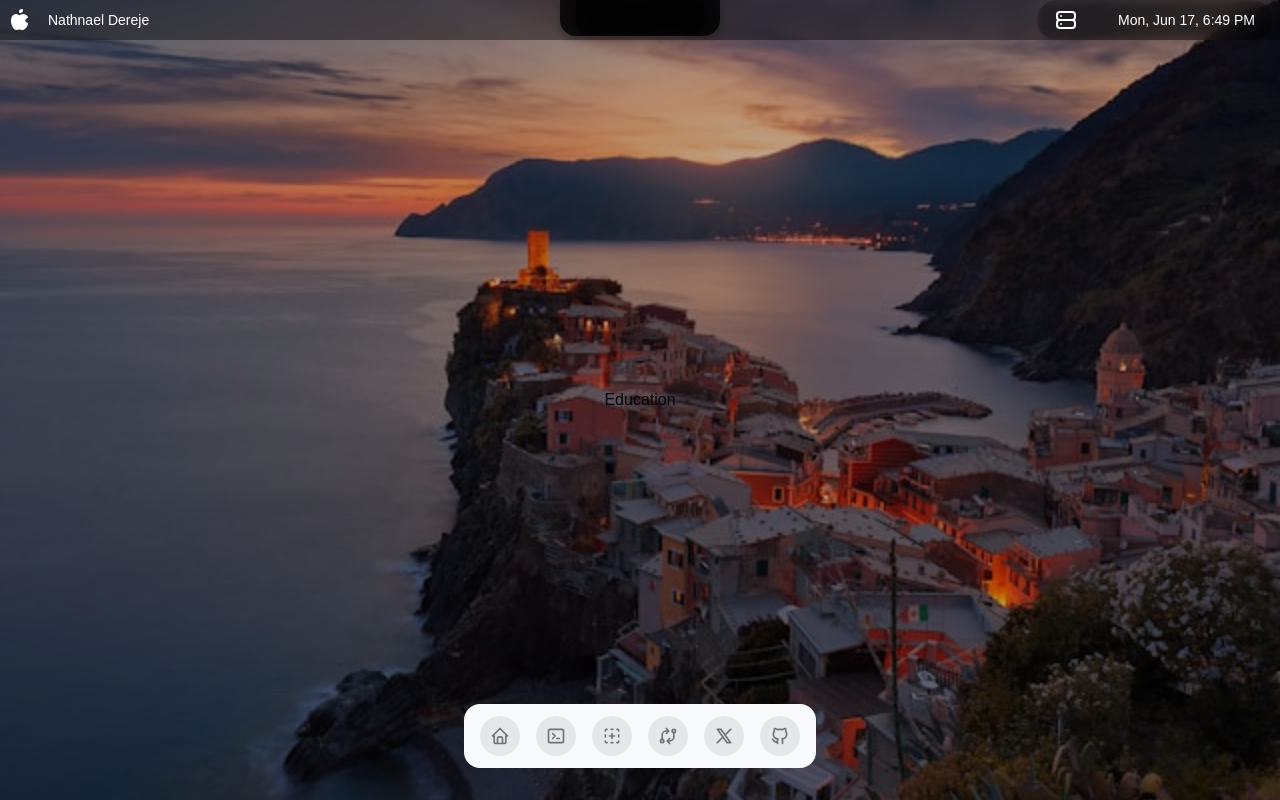
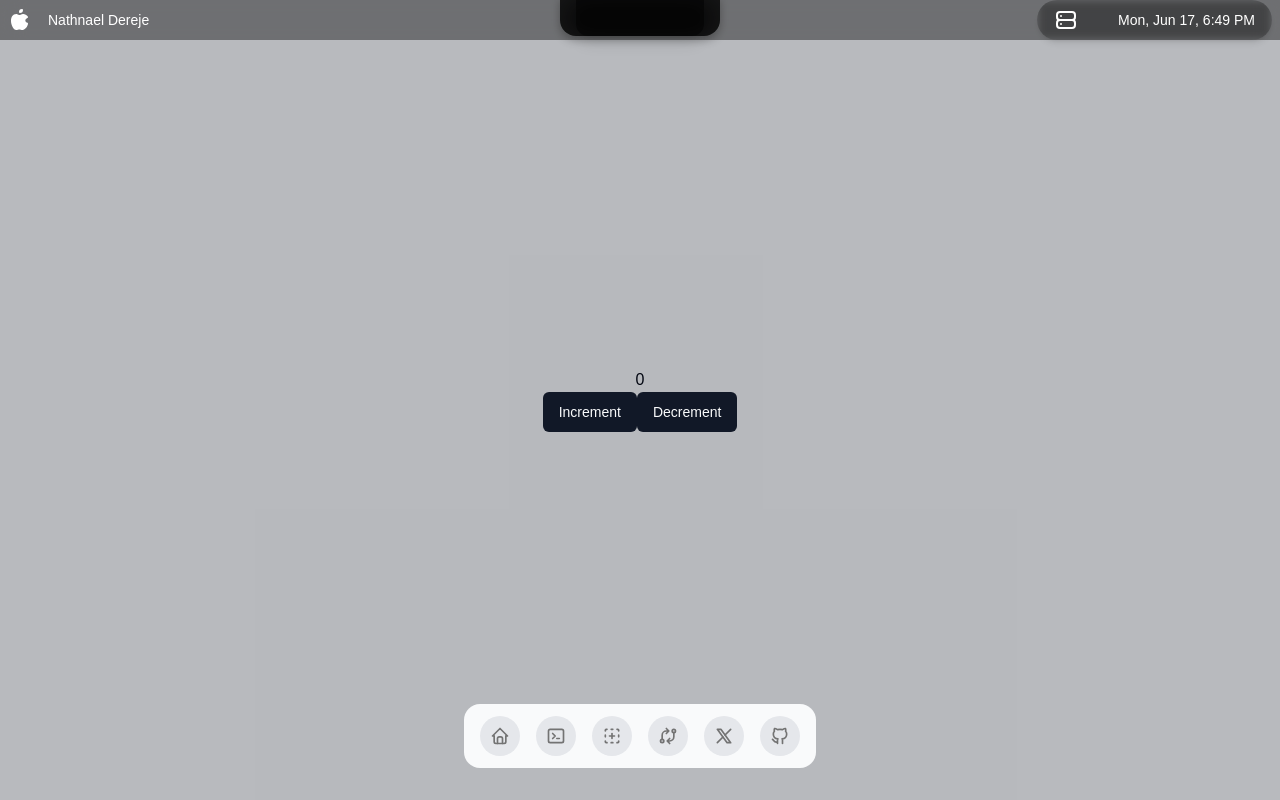
Before and after one commit to NathanZlion/Portfolio, a Next.js app: page /home in a window 1280 px wide. Built offline with nearby package versions, Linux system fonts and the light colour scheme.

Commit message:
Configure redux store

```diff
--- a/package.json
+++ b/package.json
@@ -13,6 +13,7 @@
     "@radix-ui/react-progress": "^1.1.2",
     "@radix-ui/react-slot": "^1.1.2",
     "@radix-ui/react-toggle": "^1.1.2",
+    "@reduxjs/toolkit": "^2.5.1",
     "@tabler/icons-react": "^3.30.0",
     "class-variance-authority": "^0.7.1",
     "clsx": "^2.1.1",
@@ -25,6 +26,7 @@
     "react": "^18",
     "react-day-picker": "^8.10.1",
     "react-dom": "^18",
+    "react-redux": "^9.2.0",
     "tailwind-merge": "^3.0.1",
     "tailwindcss-animate": "^1.0.7"
   },
--- a/src/app/(Desktop)/education/page.tsx
+++ /dev/null
@@ -1,12 +0,0 @@
-import Link from "next/link";
-
-export default function Educaiton() {
-    return (
-        <div>
-            <div> Education </div>
-
-            {/* link to go to / */}
-            <Link href="/home">Home</Link>
-        </div>
-    )
-}
--- a/src/app/(Desktop)/home/page.tsx
+++ b/src/app/(Desktop)/home/page.tsx
@@ -1,11 +1,21 @@
 'use client';
 
-import Link from 'next/link';
+import { Button } from "@/components/ui/button";
+import { decrease, increase } from "@/lib/state/counter/counterSlice";
+import { RootState } from '@/lib/store';
+import { useAppSelector, useAppDispatch } from "@/lib/hooks";
 
 export default function Home() {
+    const count = useAppSelector((state: RootState) => state.counterReducer.value);
+    const dispatch = useAppDispatch();
+
     return (
-        <div className='flex items-center justify-center h-full z-10'>
-            <Link href="/education">Education</Link>
+        <div className='flex flex-col items-center justify-center h-full'>
+            <div> {count} </div>
+            <div>
+                <Button onClick={() => dispatch(increase())}> Increment </Button>
+                <Button onClick={() => dispatch(decrease())}> Decrement </Button>
+            </div>
         </div>
     )
 }
--- a/src/app/(Desktop)/layout.tsx
+++ b/src/app/(Desktop)/layout.tsx
@@ -10,12 +10,7 @@ export default function DesktopLayout({
 }>) {
 
     return (
-        <div
-            className="relative h-screen max-h-screen w-full
-            bg-[url(/img/wallpaper.jpg)] bg-cover bg-center bg-no-repeat
-            before:content-[''] before:absolute before:inset-0 before:bg-black/25
-            bg-neutral-900 bg-opacity-50"
-        >
+        <div className="relative h-screen max-h-screen w-full bg-primary/30">
             <TopNav />
             <section className="h-full w-full">
                 {children}
--- a/src/app/globals.css
+++ b/src/app/globals.css
@@ -76,7 +76,3 @@ body {
     @apply bg-background text-foreground;
   }
 }
-
-/* *, *::before, *::after {
-  outline: 1px solid red;
-} */
--- a/src/app/layout.tsx
+++ b/src/app/layout.tsx
@@ -2,6 +2,7 @@ import type { Metadata } from "next";
 import { ThemeProvider } from "@/components/theme-provider"
 import localFont from "next/font/local";
 import "./globals.css";
+import StoreProvider from "./storeProvider";
 
 const geistSans = localFont({
   src: "./fonts/GeistVF.woff",
@@ -57,7 +58,9 @@ export default function RootLayout({
           enableSystem
           disableTransitionOnChange
         >
-          {children}
+          <StoreProvider>
+            {children}
+          </StoreProvider>
         </ThemeProvider>
       </body>
     </html>
--- /dev/null
+++ b/src/app/storeProvider.tsx
@@ -0,0 +1,18 @@
+'use client'
+import { useRef } from 'react'
+import { Provider } from 'react-redux'
+import { makeStore, AppStore } from '../lib/store'
+
+export default function StoreProvider({
+    children,
+}: {
+    children: React.ReactNode
+}) {
+    const storeRef = useRef<AppStore>(undefined)
+    if (!storeRef.current) {
+        // Create the store instance the first time this renders
+        storeRef.current = makeStore()
+    }
+
+    return <Provider store={storeRef.current}>{children}</Provider>
+}
--- a/src/components/top-bar.tsx
+++ b/src/components/top-bar.tsx
@@ -73,7 +73,7 @@ export default function TopNav() {
             {showNotch && <Notch />}
 
             {/* Right - Controls & Time */}
-            <Menubar className="relative rounded-full border border-transparent shadow-md flex justify-center space-x-4 py-2 bg-transparent backdrop-blur-sm">
+            <Menubar className="relative rounded-full border border-transparent shadow-md flex gap-0 justify-center space-x-4 py-2 bg-transparent backdrop-blur-sm">
                 <MenubarMenu>
                     <MenubarTrigger> {<IconServer />} </MenubarTrigger>
                     <MenubarContent>
@@ -162,7 +162,7 @@ export const ToggleMenuItem = ({
 
 const Notch = () => {
     return (
-        <div className="absolute -top-1 left-1/2 transform -translate-x-1/2 bg-black/50 w-32 h-10 rounded-b-xl shadow-lg">
+        <div className="absolute -top-1 left-1/2 transform -translate-x-1/2 bg-black/50 w-32 h-10 rounded-b-xl shadow-lg hidden md:flex">
             <div className="absolute top-0 left-1/2 -translate-x-1/2 w-40 h-10 bg-black/80 rounded-b-2xl shadow-[0_4px_10px_rgba(0,0,0,0.3)] backdrop-blur-md flex items-center justify-center">
                 <span role="img" aria-label="Notch" >
                 </span>
--- /dev/null
+++ b/src/lib/hooks.ts
@@ -0,0 +1,7 @@
+import { useDispatch, useSelector, useStore } from 'react-redux'
+import type { RootState, AppDispatch, AppStore } from './store'
+
+// Use throughout your app instead of plain `useDispatch` and `useSelector`
+export const useAppDispatch = useDispatch.withTypes<AppDispatch>()
+export const useAppSelector = useSelector.withTypes<RootState>()
+export const useAppStore = useStore.withTypes<AppStore>()
--- /dev/null
+++ b/src/lib/state/counter/counterSlice.ts
@@ -0,0 +1,28 @@
+import { createSlice, PayloadAction } from "@reduxjs/toolkit";
+
+
+export interface CounterState {
+    value: number;
+}
+
+const initialState: CounterState = {
+    value: 0,
+};
+
+export const CounterSlice = createSlice(
+    {
+        name: "counter",
+        initialState: initialState,
+        reducers: {
+            increase: (state: CounterState, _: PayloadAction<void>) => {
+                state.value += 1;
+            },
+            decrease: (state: CounterState, _: PayloadAction<void>) => {
+                state.value -= 1;
+            },
+        }
+    },
+)
+
+export const { increase, decrease } = CounterSlice.actions;
+export default CounterSlice.reducer;
--- /dev/null
+++ b/src/lib/store.ts
@@ -0,0 +1,17 @@
+import { configureStore } from '@reduxjs/toolkit'
+import counterReducer from "@/lib/state/counter/counterSlice"
+
+export const makeStore = () => {
+    return configureStore({
+        reducer: {
+            // dummy reducer
+            counterReducer,
+        },
+    })
+}
+
+// Infer the type of makeStore
+export type AppStore = ReturnType<typeof makeStore>
+// Infer the `RootState` and `AppDispatch` types from the store itself
+export type RootState = ReturnType<AppStore['getState']>
+export type AppDispatch = AppStore['dispatch']
```
Also changed, not shown: 2 other files (tests, documents, lock files or other folders).
